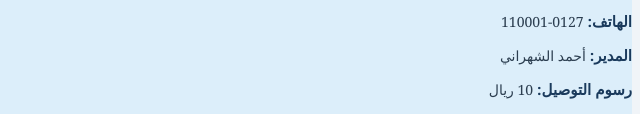
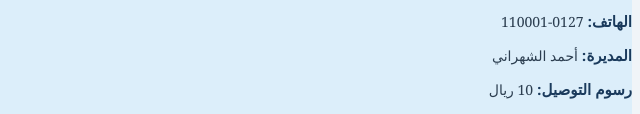
Before and after one commit to abdalmlik010/1q1, a plain HTML site: page branches.html in a window 1280 px wide. Shown: the part 686-800 px from the top of the page, 640-1280 px from the left. Drawn offline with Linux system fonts and the light colour scheme.

Commit message:
Update branches.html

```diff
--- a/branches.html
+++ b/branches.html
@@ -101,7 +101,7 @@ for (var j = 0; j < 4; j++) {
     document.write("<h3>" + branch_names[j] + "</h3>");
     document.write("<p><span class='label-blue'>العنوان: </span>" + branch_addresses[j] + "</p>");
     document.write("<p><span class='label-blue'>الهاتف: </span>" + branch_phones[j] + "</p>");
-    document.write("<p><span class='label-blue'>المدير: </span>" + branch_managers[j] + "</p>");
+    document.write("<p><span class='label-blue'>المديرة: </span>" + branch_managers[j] + "</p>");
     document.write("<p><span class='label-blue'>رسوم التوصيل: </span>" + branch_delivery[j] + " ريال</p>");
     document.write("<p><span class='label-blue'>سنة الافتتاح: </span>" + branch_year[j] + "</p>");
     document.write("</div>");
```
